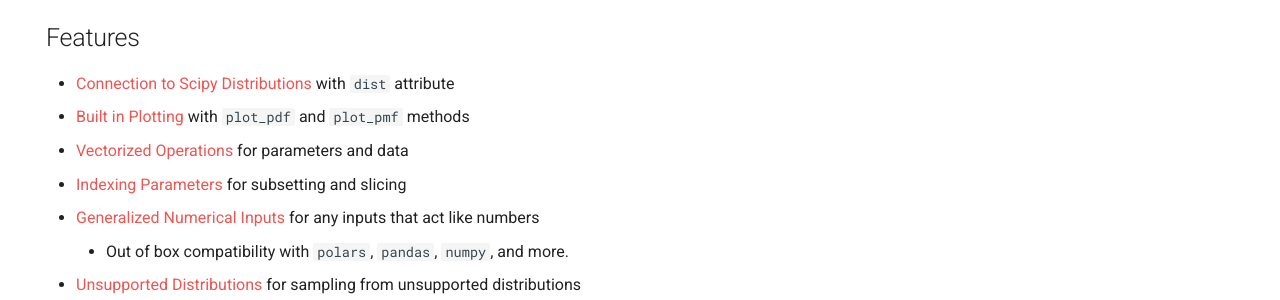
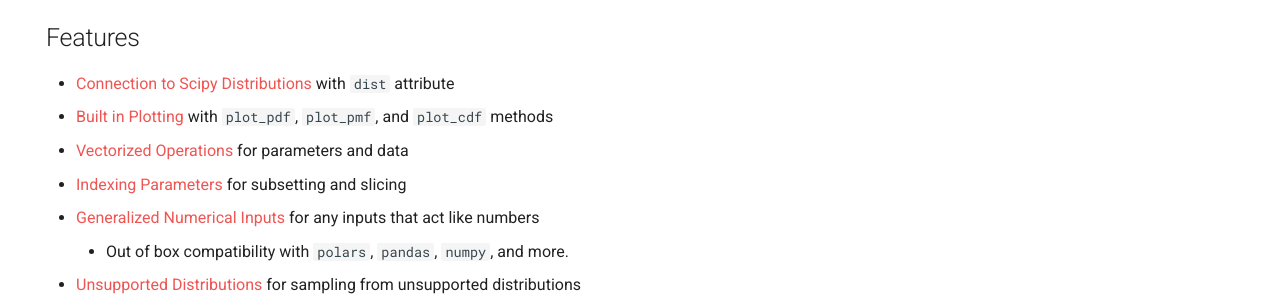
Before and after one commit to wd60622/conjugate, an MkDocs documentation site: the page built from docs/index.md, in a window 1280 px wide and 900 px high. Shown: the part 448-748 px from the top of the window. Built offline with MkDocs 1.6.1 and Material for MkDocs 9.7.7, drawn with Linux system fonts in a browser that asks for light colours; comment, search, counter and statistics services are not loaded.

Commit message:
add the `plot_cdf` to list

```diff
--- a/docs/index.md
+++ b/docs/index.md
@@ -22,7 +22,7 @@ pip install conjugate-models
 ## Features
 
 - [Connection to Scipy Distributions](examples/scipy-connection.md) with `dist` attribute
-- [Built in Plotting](examples/plotting.md) with `plot_pdf` and `plot_pmf` methods
+- [Built in Plotting](examples/plotting.md) with `plot_pdf`, `plot_pmf`, and `plot_cdf` methods
 - [Vectorized Operations](examples/vectorized-inputs.md) for parameters and data
 - [Indexing Parameters](examples/indexing.md) for subsetting and slicing
 - [Generalized Numerical Inputs](examples/generalized-inputs.md) for any inputs that act like numbers
```
Also changed, not shown: README.md (+1 -1 lines).
